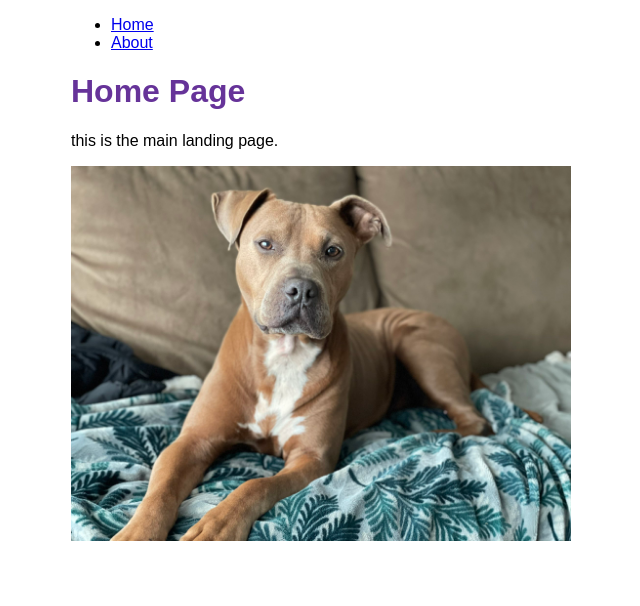
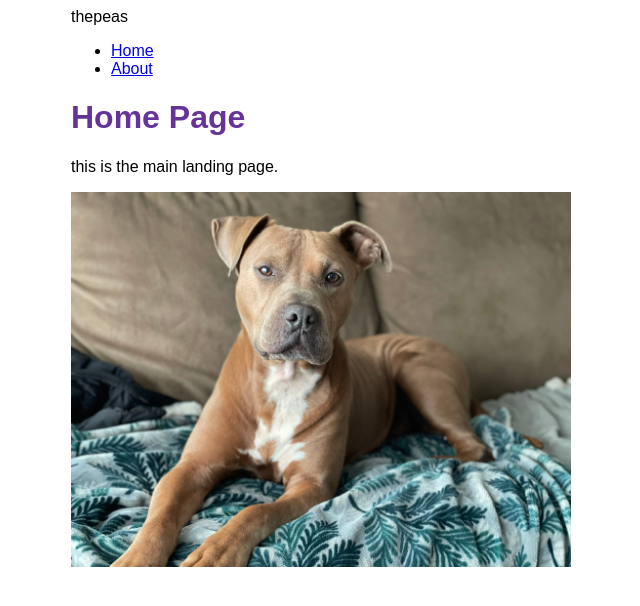
Before and after one commit to musicrail/thepeas, a Gatsby site: page / in a window 1280 px wide. Shown: the whole page, without its empty margins (319-959 px from the left). Built offline with nearby package versions, Linux system fonts and the light colour scheme; Gatsby itself is replaced by a stand-in of ours.

Commit message:
test an error from development

```diff
--- a/components/layout.js
+++ b/components/layout.js
@@ -1,5 +1,5 @@
 import * as React from 'react'
-import { Link } from 'gatsby'
+import { Link, useStaticQuery, graphql } from 'gatsby'
 import {
     container,
     heading,
@@ -9,8 +9,19 @@ import {
 } from './layout.module.css'
 
 const Layout = ({ pageTitle, children }) => {
+    const data = useStaticQuery(graphql`
+      query {
+        site {
+          siteMetadata {
+            title
+          }
+        }
+      }
+    `)
+
     return (
         <div className={container}>
+          <header>{data.site.siteMetadata.title}</header>
           <nav>
             <ul className={navLinks}>
               <li className={navLinkItem}>
--- a/gatsby-config.js
+++ b/gatsby-config.js
@@ -4,6 +4,7 @@
 module.exports = {
   siteMetadata: {
     title: `thepeas`,
+    description: 'hey, some peas in a barn',
     siteUrl: `https://www.yourdomain.tld`,
   },
   plugins: [
```
Lines whose indentation alone changed are shown as unchanged.
